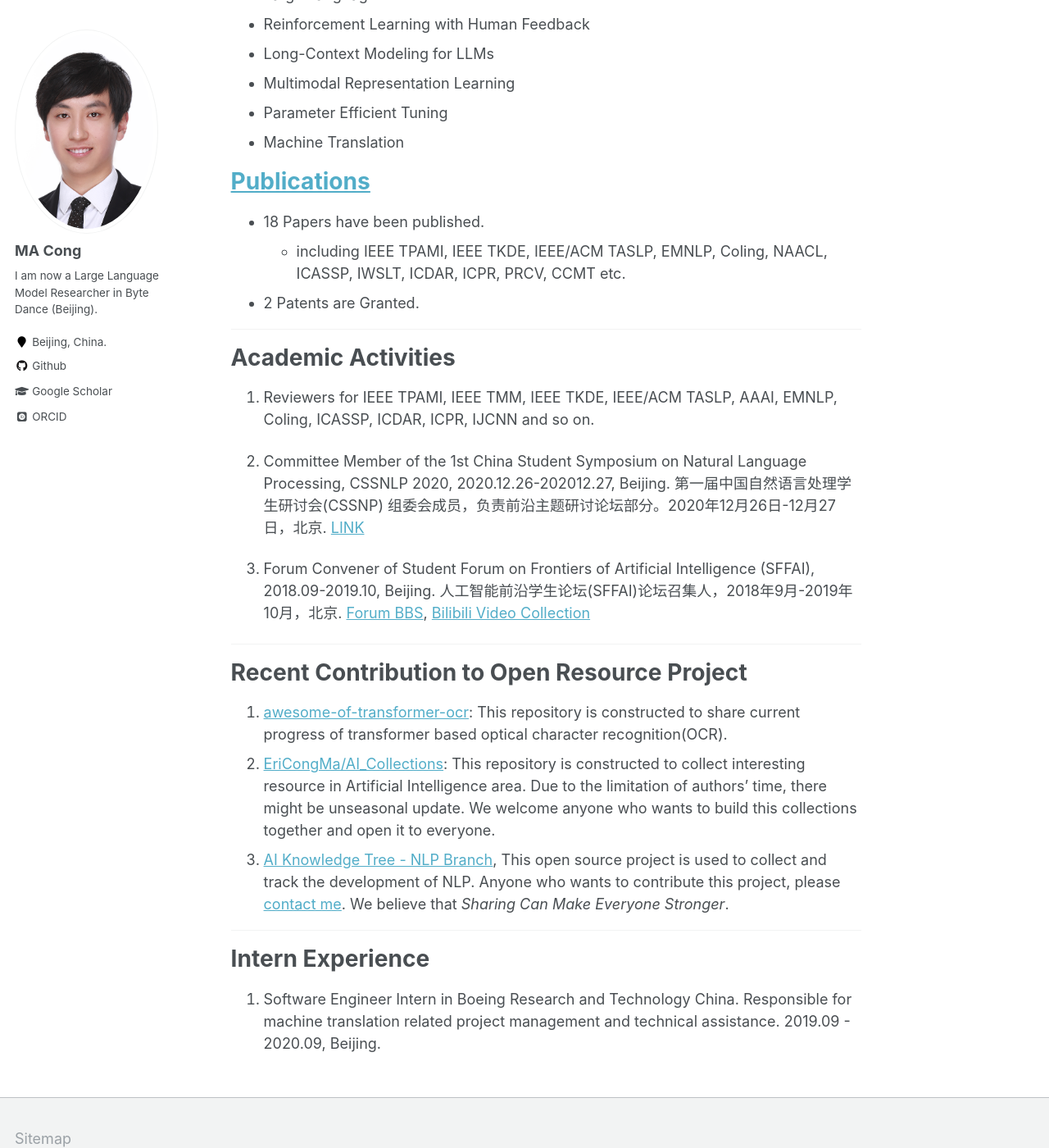
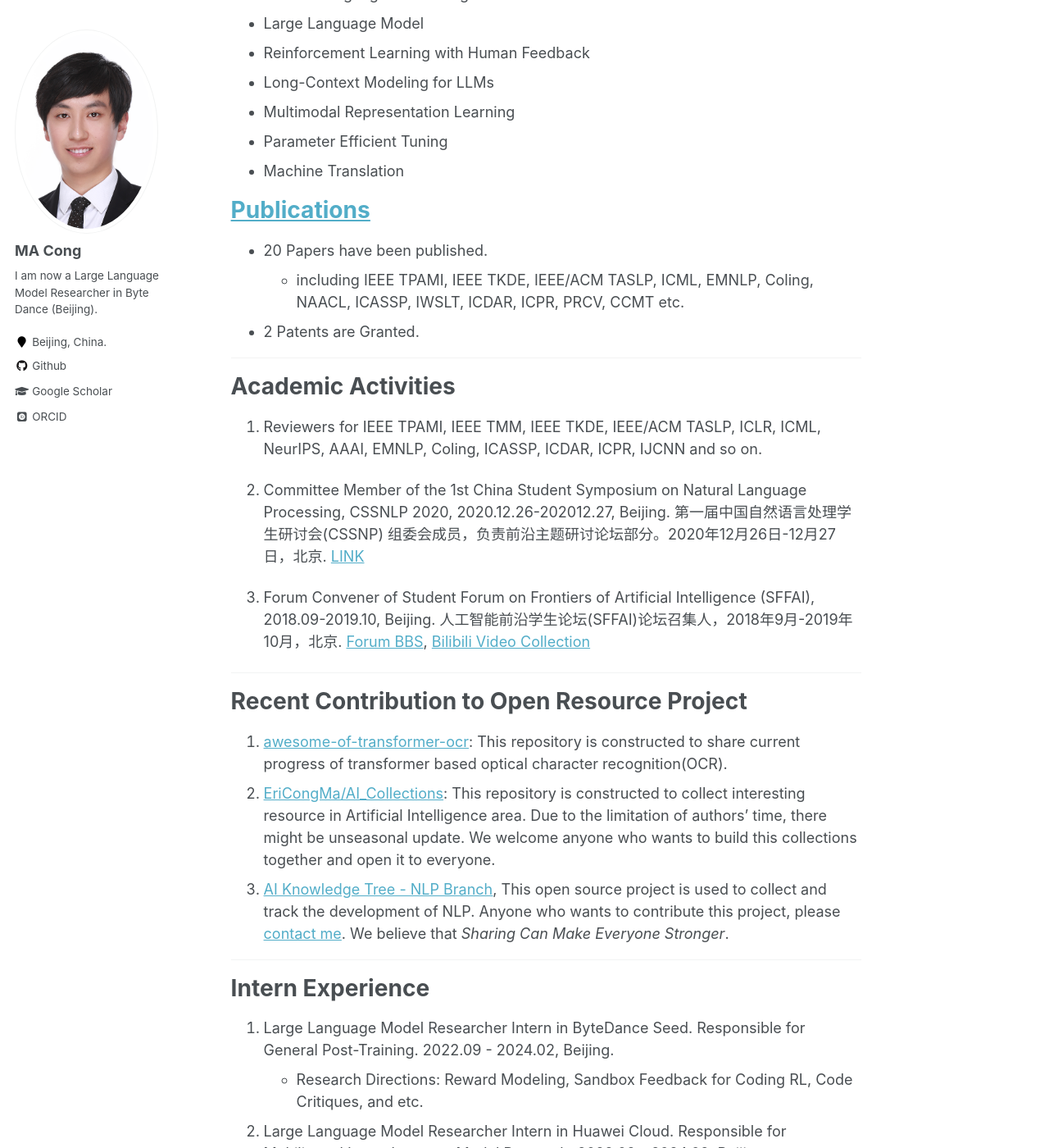
Before and after one commit to EriCongMa/ericongma.github.io, a Jekyll site: the page built from _pages/about.md, in a window 1280 px wide and 1400 px high, scrolled down 791 px. Shown: the whole window at 82% size. Built offline with Jekyll 4.4.1, drawn with Linux system fonts in a browser that asks for light colours; some web fonts are replaced; some of the changed text lies outside the part shown.

Commit message:
Update About Pages

```diff
--- a/_pages/about.md
+++ b/_pages/about.md
@@ -9,16 +9,16 @@ redirect_from:
 ---
 
 
-I am now a Large Language Model Researcher in Byte Dance (Beijing).
+I am now a Large Language Model Researcher.
 
 
 
 # Career
 
-- 2024.06 - Now: Byte Dance (Beijing)
-  - [Join Us](https://jobs.bytedance.com), Referral Code (内推码): 6HUMSGQ
-  - BandAI
-  - [Byte Dance](https://www.bytedance.com)
+- 2024.06 - 2026.01: [Byte Dance](https://www.bytedance.com) (Beijing)
+  - Commercial AI | Horizon
+  - Seed | Application Post-Training
+  - Seed | General Post-Training
 
 Education
 ======
@@ -43,8 +43,8 @@ Research Interests:
 
 # [Publications](https://ericongma.github.io/publications/)
 
-- 18 Papers have been published.
-  - including IEEE TPAMI, IEEE TKDE, IEEE/ACM TASLP, EMNLP, Coling, NAACL, ICASSP, IWSLT, ICDAR, ICPR, PRCV, CCMT etc.
+- 20 Papers have been published.
+  - including IEEE TPAMI, IEEE TKDE, IEEE/ACM TASLP, ICML, EMNLP, Coling, NAACL, ICASSP, IWSLT, ICDAR, ICPR, PRCV, CCMT etc.
 - 2 Patents are Granted.
 
 
@@ -56,7 +56,7 @@ Research Interests:
 Academic Activities
 ======
 
-1. Reviewers for IEEE TPAMI, IEEE TMM, IEEE TKDE, IEEE/ACM TASLP, AAAI, EMNLP, Coling, ICASSP, ICDAR, ICPR, IJCNN and so on.
+1. Reviewers for IEEE TPAMI, IEEE TMM, IEEE TKDE, IEEE/ACM TASLP, ICLR, ICML, NeurIPS, AAAI, EMNLP, Coling, ICASSP, ICDAR, ICPR, IJCNN and so on.
 
 2. Committee Member of the 1st China Student Symposium on Natural Language Processing, CSSNLP 2020, 2020.12.26-202012.27, Beijing. 第一届中国自然语言处理学生研讨会(CSSNP) 组委会成员，负责前沿主题研讨论坛部分。2020年12月26日-12月27日，北京. [LINK](http://conference.cipsc.org.cn/cssnlp/#/)
 
@@ -75,4 +75,9 @@ Academic Activities
 Intern Experience
 ===
 
-1. Software Engineer Intern in Boeing Research and Technology China. Responsible for machine translation related project management and technical assistance. 2019.09 - 2020.09, Beijing.
+1. Large Language Model Researcher Intern in ByteDance Seed. Responsible for General Post-Training. 2022.09 - 2024.02, Beijing.
+    - Research Directions: Reward Modeling, Sandbox Feedback for Coding RL, Code Critiques, and etc.
+
+2. Large Language Model Researcher Intern in Huawei Cloud. Responsible for Multilingual Large Languge Model Research. 2022.09 - 2024.02, Beijing.
+
+3. Software Engineer Intern in Boeing Research and Technology China. Responsible for machine translation related project management and technical assistance. 2019.09 - 2020.09, Beijing.
```
